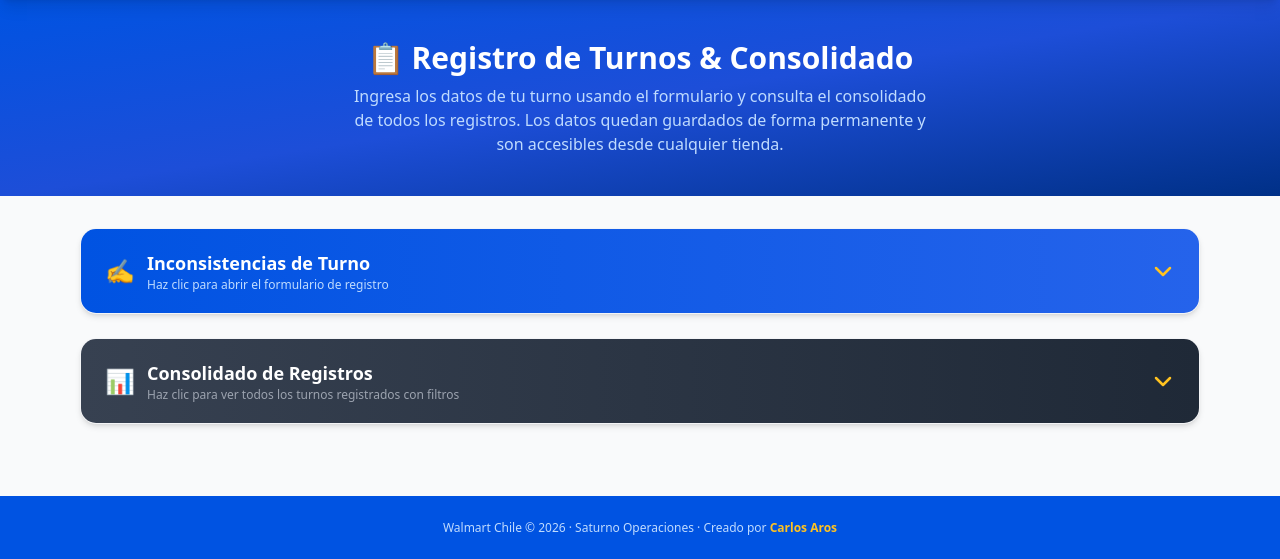
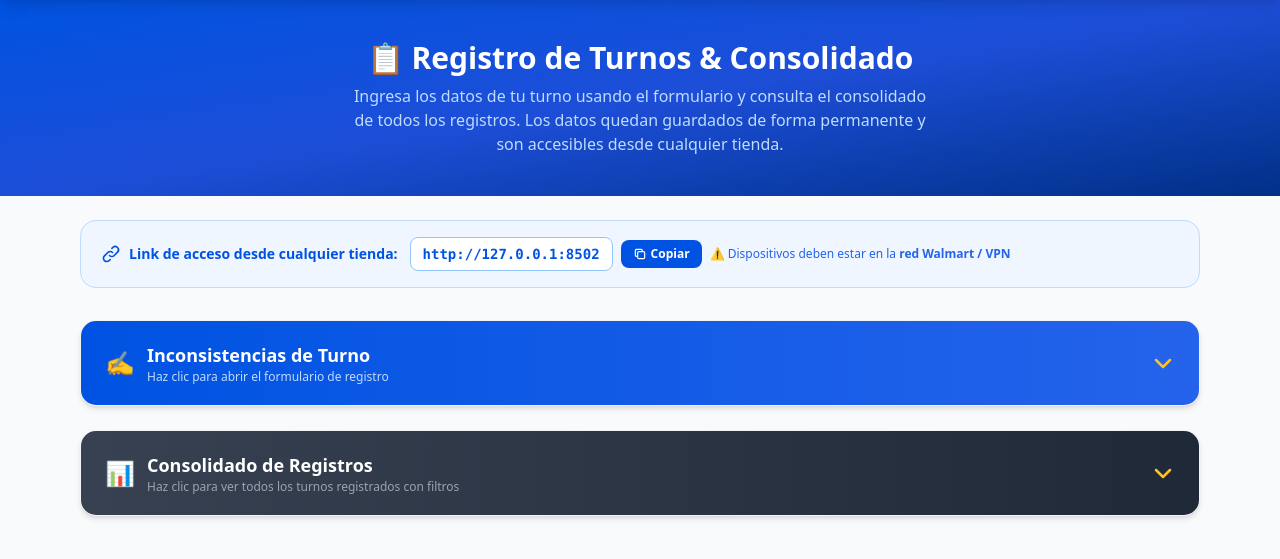
Before and after one commit to CarlosArosP/saturno_shift, a FastAPI app: page / in a window 1280 px wide. Shown: the part 62-621 px from the top of the page. Run offline with FastAPI, Linux system fonts and the light colour scheme; some libraries are stand-ins or nearby versions.

Commit message:
feat: DB persistente en AppData, acceso red interna con IP mostrada en UI

```diff
--- a/main.py
+++ b/main.py
@@ -17,7 +17,24 @@ from fastapi.responses import HTMLResponse, StreamingResponse
 from fastapi.staticfiles import StaticFiles
 from jinja2 import Environment, FileSystemLoader, select_autoescape
 
+import socket
+
 from database import DB_PATH, init_db
+
+
+def _get_local_ip() -> str:
+    try:
+        s = socket.socket(socket.AF_INET, socket.SOCK_DGRAM)
+        s.connect(("8.8.8.8", 80))
+        ip = s.getsockname()[0]
+        s.close()
+        return ip
+    except Exception:
+        return "127.0.0.1"
+
+
+SERVER_IP = _get_local_ip()
+SERVER_PORT = 8502
 
 # ── Jinja2 env (no Starlette wrapper) ────────────────────────────────────────
 TEMPLATES_DIR = Path(__file__).parent / "templates"
@@ -48,7 +65,7 @@ async def on_startup() -> None:
     await init_db()
 
 
-# ── Main page ─────────────────────────────────────────────────────────────────
+# ── Main page ───────────────────────────────────────────────────────────────────
 @app.get("/", response_class=HTMLResponse)
 async def index() -> HTMLResponse:
     html = render(
@@ -58,6 +75,9 @@ async def index() -> HTMLResponse:
         semanas=SEMANAS,
         fecha_min=FECHA_MIN,
         fecha_max=FECHA_MAX,
+        server_ip=SERVER_IP,
+        server_port=SERVER_PORT,
+        db_path=str(DB_PATH),
     )
     return HTMLResponse(html)
 
--- a/templates/index.html
+++ b/templates/index.html
@@ -82,6 +82,45 @@
       Los datos quedan guardados de forma permanente y son accesibles desde cualquier tienda.
     </p>
   </section>
+
+  <!-- ══ BANNER ACCESO RED ═══════════════════════════════════════════════════ -->
+  <div class="max-w-6xl mx-auto px-4 pt-6">
+    <div class="bg-blue-50 border border-blue-200 rounded-2xl px-5 py-4 flex flex-col sm:flex-row sm:items-center gap-3">
+      <div class="flex items-center gap-2 text-walmart-blue flex-shrink-0">
+        <svg class="w-5 h-5" fill="none" stroke="currentColor" viewBox="0 0 24 24">
+          <path stroke-linecap="round" stroke-linejoin="round" stroke-width="2"
+            d="M13.828 10.172a4 4 0 00-5.656 0l-4 4a4 4 0 105.656 5.656l1.102-1.101m-.758-4.899a4 4 0 005.656 0l4-4a4 4 0 00-5.656-5.656l-1.1 1.1"/>
+        </svg>
+        <span class="font-bold text-sm">Link de acceso desde cualquier tienda:</span>
+      </div>
+      <div class="flex-1 flex flex-wrap items-center gap-2">
+        <code class="bg-white border border-blue-300 text-walmart-blue font-mono font-bold text-sm px-3 py-1.5 rounded-lg select-all">
+          http://{{ server_ip }}:{{ server_port }}
+        </code>
+        <button
+          onclick="copyLink()"
+          class="inline-flex items-center gap-1 bg-walmart-blue hover:bg-blue-700 text-white text-xs font-semibold px-3 py-1.5 rounded-lg transition"
+        >
+          <svg class="w-3.5 h-3.5" fill="none" stroke="currentColor" viewBox="0 0 24 24">
+            <path stroke-linecap="round" stroke-linejoin="round" stroke-width="2"
+              d="M8 16H6a2 2 0 01-2-2V6a2 2 0 012-2h8a2 2 0 012 2v2m-6 12h8a2 2 0 002-2v-8a2 2 0 00-2-2h-8a2 2 0 00-2 2v8a2 2 0 002 2z"/>
+          </svg>
+          <span id="copy-label">Copiar</span>
+        </button>
+        <span class="text-xs text-blue-600">⚠️ Dispositivos deben estar en la <strong>red Walmart / VPN</strong></span>
+      </div>
+    </div>
+  </div>
+
+  <script>
+    function copyLink() {
+      navigator.clipboard.writeText('http://{{ server_ip }}:{{ server_port }}').then(() => {
+        const lbl = document.getElementById('copy-label');
+        lbl.textContent = '¡Copiado!';
+        setTimeout(() => lbl.textContent = 'Copiar', 2000);
+      });
+    }
+  </script>
 
   <!-- ══ MAIN CONTENT ════════════════════════════════════════════════════════ -->
   <main class="max-w-6xl mx-auto px-4 py-8 space-y-6">
```
Also changed, not shown: database.py (+18 -2 lines), 1 other file.
